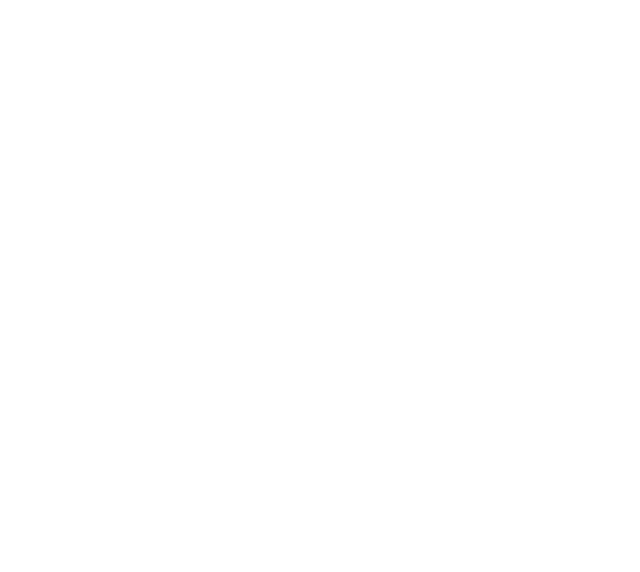
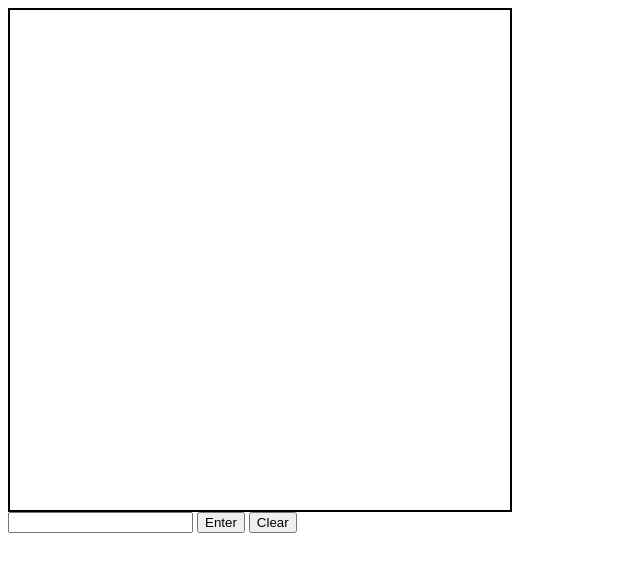
Before and after one commit to lickriu/sketchpad, a plain HTML site: page index.html in a window 1280 px wide. Shown: the whole page, without its empty margins (0-640 px from the left). Drawn offline with Linux system fonts and the light colour scheme.

Commit message:
Added whiteboard, grid size change, and clear all functionalities

```diff
--- a/index.html
+++ b/index.html
@@ -4,10 +4,13 @@
     <meta charset="UTF-8">
     <meta name="viewport" content="width=device-width, initial-scale=1.0">
     <link href="styles.css" rel="stylesheet">
-    <script src="script.js"></script>
+    <script src="script.js" defer></script>
     <title>Document</title>
 </head>
 <body>
-
+    <div class="canvas"></div>
+    <input class="grid_size"></input>
+    <button class="submit">Enter</button>
+    <button class="clear">Clear</button>
 </body>
 </html>
--- a/script.js
+++ b/script.js
@@ -0,0 +1,34 @@
+const canvas = document.querySelector(".canvas");
+const submit = document.querySelector(".submit");
+const grid_size = document.querySelector(".grid_size");
+const clear = document.querySelector(".clear");
+
+document.addEventListener('DOMContentLoaded', () => {
+    change_grid(16)
+}, false);
+
+function change_grid(pixels) {
+    canvas.textContent = ""
+    for (let index = 0; index < pixels * pixels; index++) {
+        const pixel = document.createElement("div");
+        pixel.classList.add("grid");
+        canvas.appendChild(pixel);
+        pixel.style.background = "white";
+        const rel = (canvas.clientWidth / pixels).toString();
+        pixel.style.width = rel + "px";
+        pixel.style.height = rel + "px";
+        pixel.addEventListener("mouseover", () =>{
+            pixel.style.background = "black";
+        })
+        clear.addEventListener("click", () =>{
+            pixel.style.background = "white";
+        });
+    };
+}
+
+
+
+submit.addEventListener("click", () =>{
+    change_grid(grid_size.value);
+    grid_size.value = ""
+});
--- a/styles.css
+++ b/styles.css
@@ -0,0 +1,12 @@
+.canvas{
+    display: flex;
+    width: 500px;
+    height: 500px;
+    flex-wrap: wrap;
+    border: 2px solid black
+}
+
+.grid{
+    margin: 0;
+    padding: 0;
+}
```
